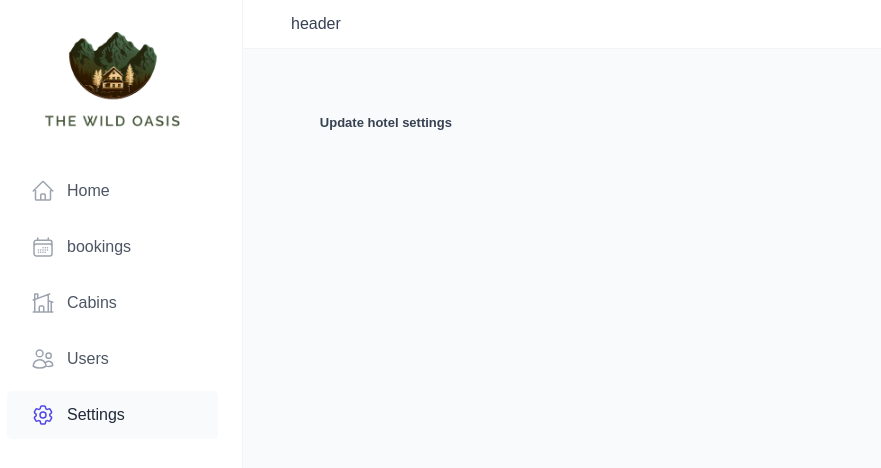
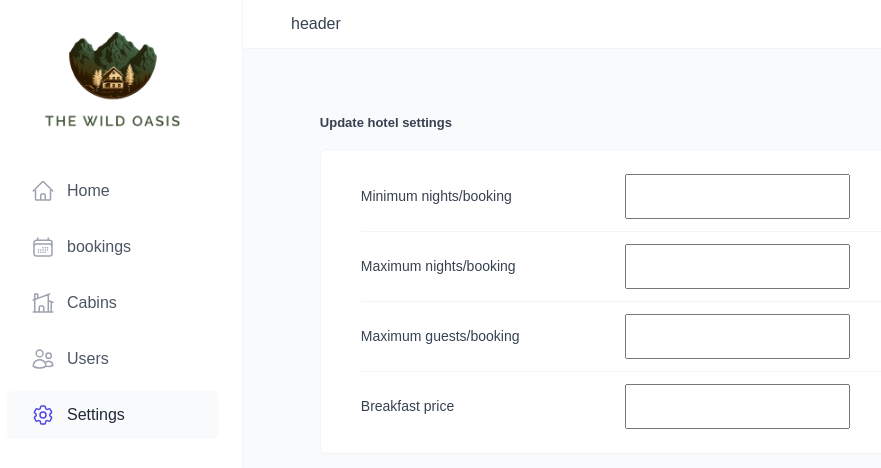
Before and after one commit to anasAbounouar/Wild-oasis, a React (Vite) app: page /settings in a window 1280 px wide. Shown: the top 468 px of the page, without its empty margins (17-898 px from the left). Built offline with nearby package versions, Linux system fonts and the light colour scheme; no server answers; the database is empty.

Commit message:
settings modification is now availble

```diff
--- a/src/features/settings/UpdateSettingsForm.jsx
+++ b/src/features/settings/UpdateSettingsForm.jsx
@@ -1,21 +1,53 @@
-import Form from '../../ui/Form';
-import FormRow from '../../ui/FormRow';
-import Input from '../../ui/Input';
+import Form from "../../ui/Form";
+import FormRow from "../../ui/FormRow";
+import Input from "../../ui/Input";
+import Spinner from "../../ui/Spinner";
+import { useUpdateSetting } from "./useUpdateSettings";
+import { useSettings } from "./useSettings";
 
 function UpdateSettingsForm() {
+  const {
+    settings: {
+      minBookingLength,
+      maxBookingLength,
+      maxGuests,
+      breakfastPrice,
+    } = {},
+    isLoading,
+  } = useSettings();
+  const { isUpdating, updateSetting } = useUpdateSetting();
+  const isWorking = isUpdating && isLoading;
+
+  function handleSetting(value, field) {
+
+    if (!value) return;
+    updateSetting({ [field]: value });
+    // it is {'minBookingLength':'8'}
+  }
+  if (isWorking) return <Spinner />;
   return (
     <Form>
-      <FormRow label='Minimum nights/booking'>
-        <Input type='number' id='min-nights' />
+      <FormRow label="Minimum nights/booking">
+        <Input
+          type="number"
+          id="min-nights"
+          disabled={isUpdating}
+          defaultValue={minBookingLength}
+          onBlur={(e) => handleSetting(e.target.value, "minBookingLength")}
+        />
       </FormRow>
-      <FormRow label='Maximum nights/booking'>
-        <Input type='number' id='max-nights' />
+      <FormRow label="Maximum nights/booking">
+        <Input type="number" id="max-nights" defaultValue={maxBookingLength} />
       </FormRow>
-      <FormRow label='Maximum guests/booking'>
-        <Input type='number' id='max-guests' />
+      <FormRow label="Maximum guests/booking">
+        <Input type="number" id="max-guests" defaultValue={maxGuests} />
       </FormRow>
-      <FormRow label='Breakfast price'>
-        <Input type='number' id='breakfast-price' />
+      <FormRow label="Breakfast price">
+        <Input
+          type="number"
+          id="breakfast-price"
+          defaultValue={breakfastPrice}
+        />
       </FormRow>
     </Form>
   );
--- /dev/null
+++ b/src/features/settings/useSettings.js
@@ -0,0 +1,19 @@
+import { useQuery } from "@tanstack/react-query";
+
+import { getSettings } from "../../services/apiSettings";
+
+export function useSettings() {
+  const {
+    isLoading,
+    error,
+    data: settings,
+  } = useQuery({
+    queryKey: ["settings"],
+    queryFn: getSettings,
+  });
+
+  if (error) {
+    throw new Error("cannot get settings ");
+  }
+  return { settings, error, isLoading };
+}
--- /dev/null
+++ b/src/features/settings/useUpdateSettings.js
@@ -0,0 +1,25 @@
+import { useMutation, useQueryClient } from "@tanstack/react-query";
+import toast from "react-hot-toast";
+import { updateSetting as updateSettingApi } from "../../services/apiSettings";
+
+export function useUpdateSetting() {
+  const queryClient = useQueryClient();
+  const { isPending: isUpdating, mutate: updateSetting } = useMutation({
+    mutationFn: updateSettingApi,
+    onSuccess: () => {
+      toast.success("settings are  successfully  edited");
+      queryClient.invalidateQueries({
+        queryKey: ["settings"],
+      });
+    },
+    onError: (err) => {
+      console.log(err);
+      console.log(err.message);
+      toast.error(err.message);
+    },
+  });
+  return {
+    isUpdating,
+    updateSetting,
+  };
+}
--- a/src/pages/Settings.jsx
+++ b/src/pages/Settings.jsx
@@ -1,7 +1,14 @@
+import UpdateSettingsForm from "../features/settings/UpdateSettingsForm";
 import Heading from "../ui/Heading";
+import Row from "../ui/Row";
 
 function Settings() {
-  return <Heading as="h1">Update hotel settings</Heading>;
+  return (
+    <Row>
+      <Heading as="h1">Update hotel settings</Heading>
+      <UpdateSettingsForm />
+    </Row>
+  );
 }
 
 export default Settings;
--- a/src/services/apiSettings.js
+++ b/src/services/apiSettings.js
@@ -7,6 +7,7 @@ export async function getSettings() {
     console.error(error);
     throw new Error("Settings could not be loaded");
   }
+
   return data;
 }
 
--- a/src/ui/FormRow.jsx
+++ b/src/ui/FormRow.jsx
@@ -1,5 +1,4 @@
 import styled from "styled-components";
-import Input from "./Input";
 
 const StyledFormRow = styled.div`
   display: grid;
@@ -36,6 +35,7 @@ const Error = styled.span`
   font-size: 1.4rem;
   color: var(--color-red-700);
 `;
+
 function FormRow({ label, error, children }) {
   return (
     <StyledFormRow>
--- a/src/ui/Row.jsx
+++ b/src/ui/Row.jsx
@@ -1,4 +1,25 @@
-import styled from "styled-components";
+import styled, { css } from "styled-components";
 
-const Row = styled.div``;
+const Row = styled.div`
+  display: flex;
+
+  ${(props) =>
+    props.type === "horizontal" &&
+    css`
+      justify-content: space-between;
+      align-items: center;
+    `}
+
+  ${(props) =>
+    props.type === "vertical" &&
+    css`
+      flex-direction: column;
+      gap: 1.6rem;
+    `}
+`;
+
+Row.defaultProps = {
+  type: "vertical",
+};
+
 export default Row;
```
